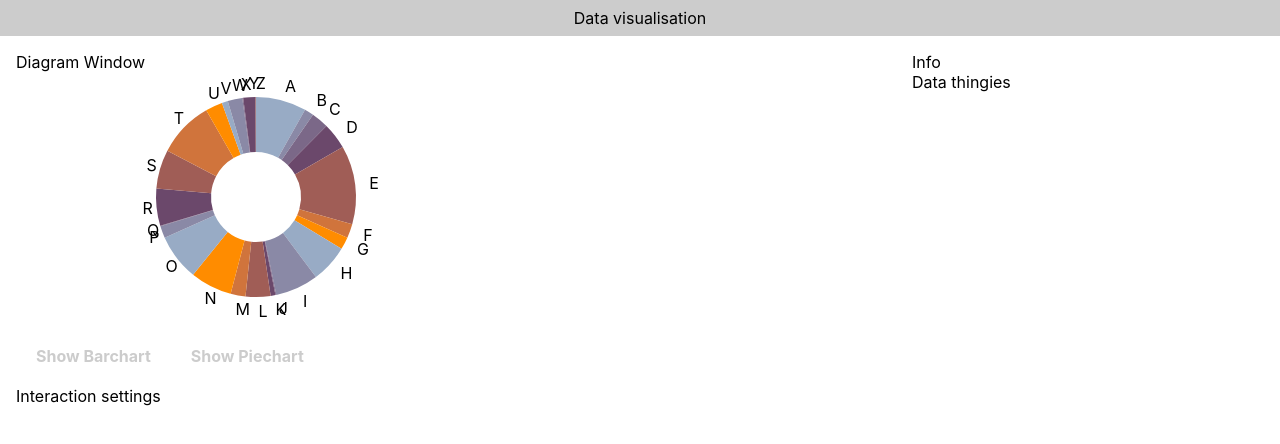
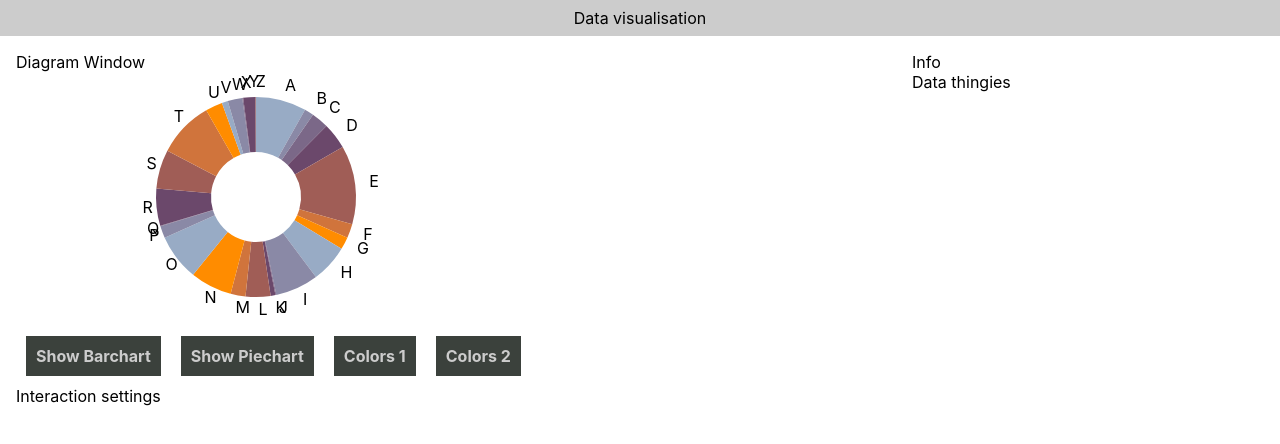
Before and after one commit to ainokainen/datavisualisation, a React (Create React App) app in the folder data-test-project/: page / in a window 1280 px wide. Both pictures are taken after a click on the button "Show Piechart". Shown: the top 444 px of the page. Built offline with nearby package versions, Linux system fonts and the light colour scheme.

Commit message:
Fixed Barchart and Piechart to components and added color interaction

```diff
--- a/data-test-project/src/components/BarChart.js
+++ b/data-test-project/src/components/BarChart.js
@@ -1,5 +1,5 @@
-import React from 'react';
-import {scaleBand, scaleLinear, scaleOrdinal} from 'd3-scale';
+import React, {Component} from 'react';
+import {scaleBand, scaleLinear } from 'd3-scale';
 import {tsvParse} from 'd3-dsv';
 import {max} from 'd3-array';
 import {axisBottom, axisLeft} from 'd3-axis';
@@ -7,16 +7,6 @@ import { select } from "d3-selection";
 import dataTsv from './dataTsv';
 
 const svgWidth=480, svgHeight=250;
-
-const color = scaleOrdinal().range([
-  '#98abc5',
-  '#8a89a6',
-  '#7b6888',
-  '#6b486b',
-  '#a05d56',
-  '#d0743c',
-  '#ff8c00',
-]);
 
 const margin = {top:20, right:20, bottom:30, left:40},
   width = svgWidth-margin.left  - margin.right,
@@ -31,12 +21,13 @@ const data = tsvParse(dataTsv, d=> {
   d.frequency =+d.frequency;
   return d;
 });
-
 x.domain(data.map(d => d.letter));
 y.domain([0,max(data, d=> d.frequency)]);
 
-//<Barchart/>
-export default()=>(
+class BarChart extends Component {
+
+  render() {
+    return (
     <div>
     <div>
       <p  y="6" dy="0.71em" textAnchor="end">
@@ -55,18 +46,21 @@ export default()=>(
       <g ref={node => select(node).call(axisLeft(y).ticks(10,'%'))}/>
 
       </g>
-    {data.map(d=>(
+        {data.map((d) =>(
           <rect
-        className= "bar"
           key={d.letter}
           x={x(d.letter)}
           y={y(d.frequency)}
           width={x.bandwidth()}
           height={height-y(d.frequency)}
-        fill= {color(d.letter)}
+          fill= {this.props.color(d.letter)}
         />
       ))}
       </g>
     </svg>
     </div>
     );
+  }
+}
+
+export default BarChart;
--- a/data-test-project/src/components/Button/Button.css
+++ b/data-test-project/src/components/Button/Button.css
@@ -1,5 +1,5 @@
 .Button {
-    background-color: transparent;
+    background-color:#3B413C;
     border: none;
     color: #ccc;
     outline: none;
--- /dev/null
+++ b/data-test-project/src/components/Colors/Color1.js
@@ -0,0 +1,14 @@
+import React from 'react';
+import { scaleOrdinal } from 'd3-scale';
+
+const color1 = scaleOrdinal().range([
+  '#98abc5',
+  '#8a89a6',
+  '#7b6888',
+  '#6b486b',
+  '#a05d56',
+  '#d0743c',
+  '#ff8c00',
+]);
+
+export default color1;
--- /dev/null
+++ b/data-test-project/src/components/Colors/Color2.js
@@ -0,0 +1,17 @@
+import React from 'react';
+import { scaleOrdinal } from 'd3-scale';
+
+
+const color2 = scaleOrdinal().range([
+  '#3B413C',
+  '#9DB5B2',
+  '#DAF0EE',
+  '#94D1BE',
+  '#FFCECE',
+  '#94D1BE',
+  '#DAF0EE',
+  '#9DB5B2',
+  '#3B413C'
+]);
+
+export default color2;
--- a/data-test-project/src/components/PieChart.js
+++ b/data-test-project/src/components/PieChart.js
@@ -1,39 +1,27 @@
-import React from 'react';
-import { scaleOrdinal } from "d3-scale";
+import React, { Component } from 'react';
 import { arc as d3Arc, pie as d3Pie } from "d3-shape";
 import { tsvParse } from "d3-dsv";
 
 import dataTsv from './dataTsv';
 
-var width= 480,
+const width= 480,
     height= 250,
     radius= Math.min(width,height)/2;
 
-const color = scaleOrdinal().range([
-  '#98abc5',
-  '#8a89a6',
-  '#7b6888',
-  '#6b486b',
-  '#a05d56',
-  '#d0743c',
-  '#ff8c00',
-]);
-
-var arc= d3Arc()
+const arc= d3Arc()
     .outerRadius(radius-25)
     .innerRadius(radius-80);
-var textarc= d3Arc()
+const textarc= d3Arc()
     .innerRadius(radius-22)
     .outerRadius(radius-0);
 
-var pie= d3Pie()
+const pie= d3Pie()
     .sort(null)
     .value(function (d) {
         return d.frequency;
     });
 
-
-var data= pie(
+const data= pie(
     tsvParse(dataTsv, d=> {
         d.frequency=+d.frequency;
         return d;
@@ -41,18 +29,20 @@ var data= pie(
 );
 
 //<DonutChart/>
-export default () => {
-    return(
-        <div className="d3-wrapper">
+class PieChart extends Component {
+
+  render() {
+    return (
+        <div>
         <svg width={width} height={height}>
             <g transform={`translate(${width/2}, ${height/2})`}>
                 {data.map(d => (
                     <g key={`a${d.data.letter}`}>
-                    <path className="arc" d={arc(d)} fill={color(d.data.letter)}/>
+                    <path className="arc" d={arc(d)} fill={this.props.color(d.data.letter)}/>
                     <text
                         transform=
                         {`translate(${textarc.centroid(d)})`}
-                        dy =".35em">
+                        dy =".25em">
                         {d.data.letter}
                     </text>
                     </g>
@@ -61,4 +51,6 @@ export default () => {
             </svg>
             </div>
     );
-};
+};}
+
+export default PieChart;
--- a/data-test-project/src/containers/ChartWindow.js
+++ b/data-test-project/src/containers/ChartWindow.js
@@ -1,14 +1,18 @@
 import React, { Component } from 'react';
 import BarChart from '../components/BarChart';
 import PieChart from '../components/PieChart';
-import Button from '../components/Button/Button'
+import Button from '../components/Button/Button';
+import Color2 from '../components/Colors/Color2';
+import Color1 from '../components/Colors/Color1';
+
 
 class ChartWindow extends Component {
     constructor(props){
         super(props)
         this.state= {
-        showchart:'Chart1'
-    };
+        showchart:'Chart1',
+        showColors: Color1
+        };
     }
 
     changeChart = (chart) => {
@@ -26,13 +30,26 @@ class ChartWindow extends Component {
             });
         }
     }
+      changeColors = (color) => {
+        if (color === 'Theme1') {
+            this.setState({
+                showColors: Color1
+            });
+        } else if (color === 'Theme2'){
+            this.setState({
+                showColors: Color2
+            });
+        }
+    }
     render() {
         return (
             <div>
-            {this.state.showchart === 'Chart1'&&<BarChart/>}
-            {this.state.showchart === 'Chart2'&&<PieChart/>}
+            {this.state.showchart === 'Chart1'&&<BarChart color={this.state.showColors}/>}
+            {this.state.showchart === 'Chart2'&&<PieChart color={this.state.showColors}/>}
             <Button clicked= {()=> this.changeChart('BarChart')}>Show Barchart</Button>
             <Button clicked= {()=> this.changeChart('PieChart')}>Show Piechart</Button>
+            <Button clicked= {()=> this.changeColors('Theme1')}>Colors 1</Button>
+            <Button clicked= {()=> this.changeColors('Theme2')}>Colors 2</Button>
              </div>
         );
     }
```
Also changed, not shown: data-test-project/src/components/Colors/Colors.js (added, +15 -0 lines). Lines whose indentation alone changed are shown as unchanged.
